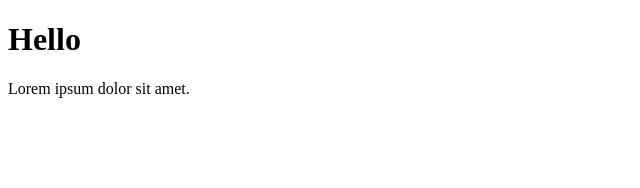
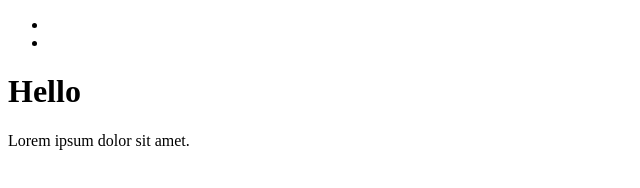
Before and after one commit to Pali002/app01, a website: page index.html in a window 1280 px wide. Shown: the whole page, without its empty margins (0-640 px from the left). Drawn offline with Linux system fonts and the light colour scheme.

Commit message:
Menü hozzáadva

```diff
--- a/index.html
+++ b/index.html
@@ -8,6 +8,17 @@
 </head>
 <body>
 
+    <nav>
+        <ul>
+            <li>
+                <a href="Termékek"></a>
+            </li>
+            <li>
+                <a href="Partnerek"></a>
+            </li>
+        </ul>
+    </nav>
+
     <h1>Hello</h1>
 
     <p>
```
